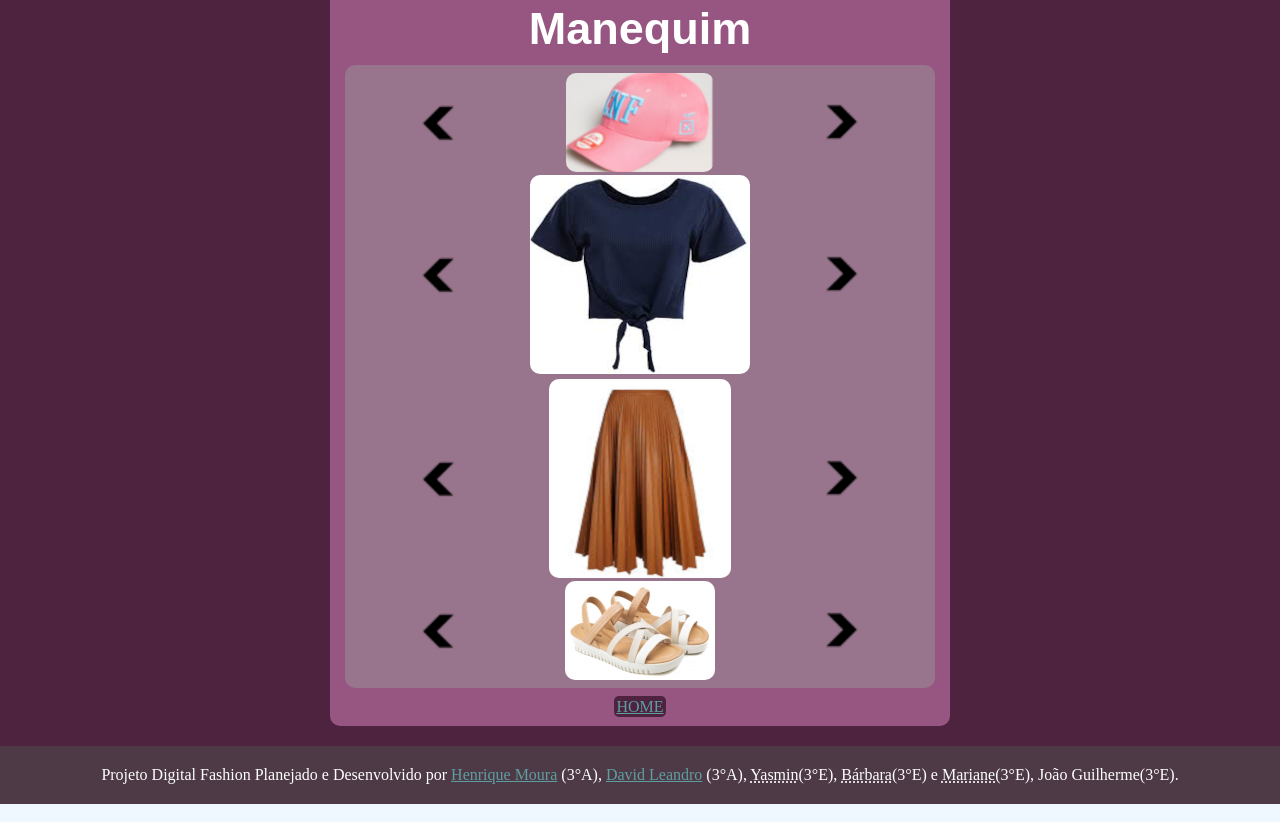
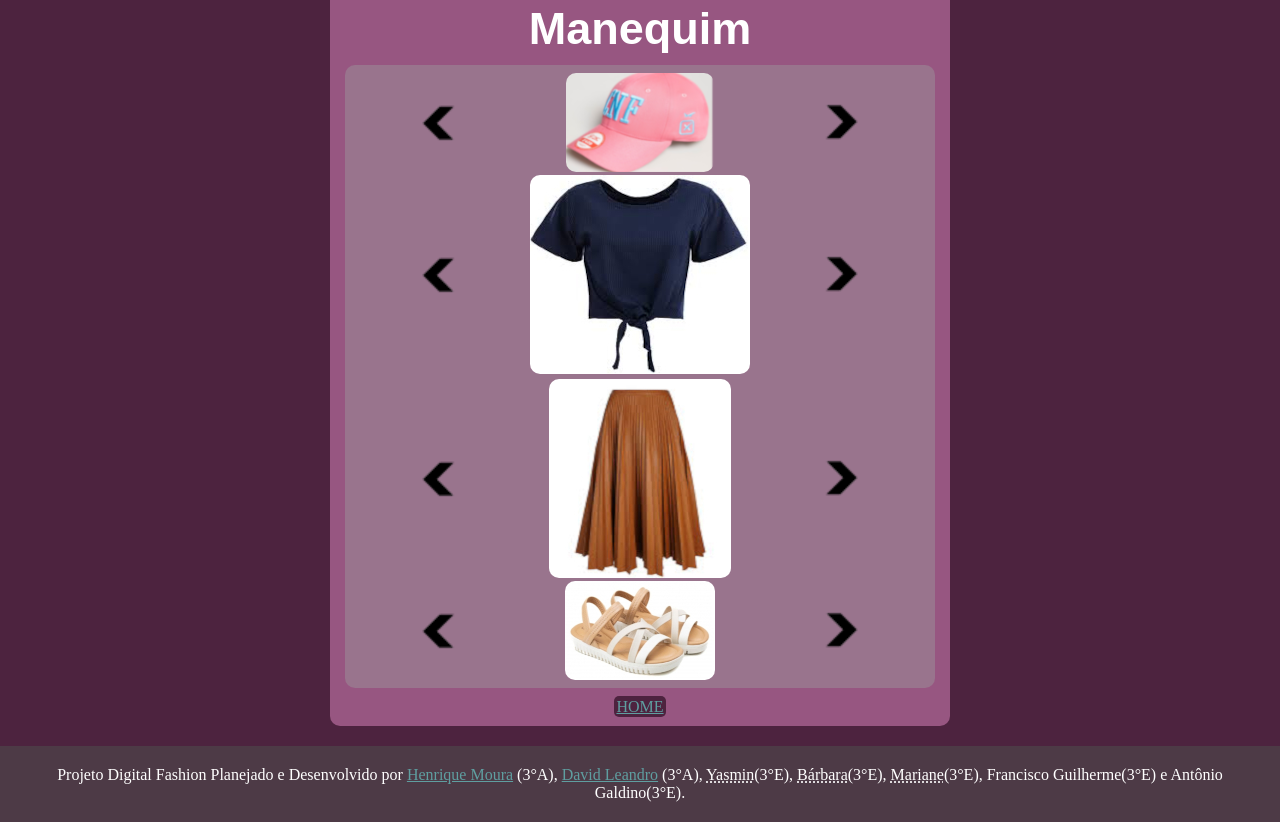
Before and after one commit to RickMoura/Digital-Fashion, a plain HTML site: page index.html in a window 1280 px wide. Shown: the part 952-1774 px from the top of the page. Drawn offline with Linux system fonts and the light colour scheme.

Commit message:
changes_02

```diff
--- a/index.html
+++ b/index.html
@@ -93,7 +93,7 @@
 
     </div>
     <footer>
-        <p id="contato">Projeto Digital Fashion Planejado e Desenvolvido por <a href="https://github.com/RickMoura" target="_blank">Henrique Moura</a> (3°A), <a href="https://github.com/horaito" target="_blank">David Leandro</a> (3°A), <abbr title="61 99465-9790">Yasmin</abbr>(3°E), <abbr title="61 98268-6850">Bárbara</abbr>(3°E) e <abbr title="61 98483-4684">Mariane</abbr>(3°E), João Guilherme(3°E).</p>
+        <p id="contato">Projeto Digital Fashion Planejado e Desenvolvido por <a href="https://github.com/RickMoura" target="_blank">Henrique Moura</a> (3°A), <a href="https://github.com/horaito" target="_blank">David Leandro</a> (3°A), <abbr title="61 99465-9790">Yasmin</abbr>(3°E), <abbr title="61 98268-6850">Bárbara</abbr>(3°E), <abbr title="61 98483-4684">Mariane</abbr>(3°E), Francisco Guilherme(3°E) e Antônio Galdino(3°E).</p>
     </footer>
 </body>
 </html>
```
